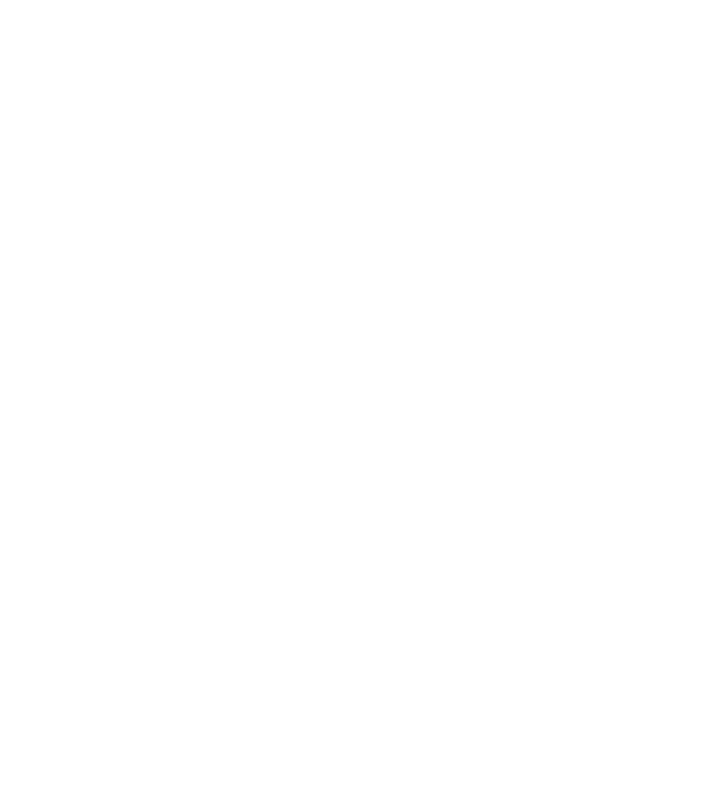
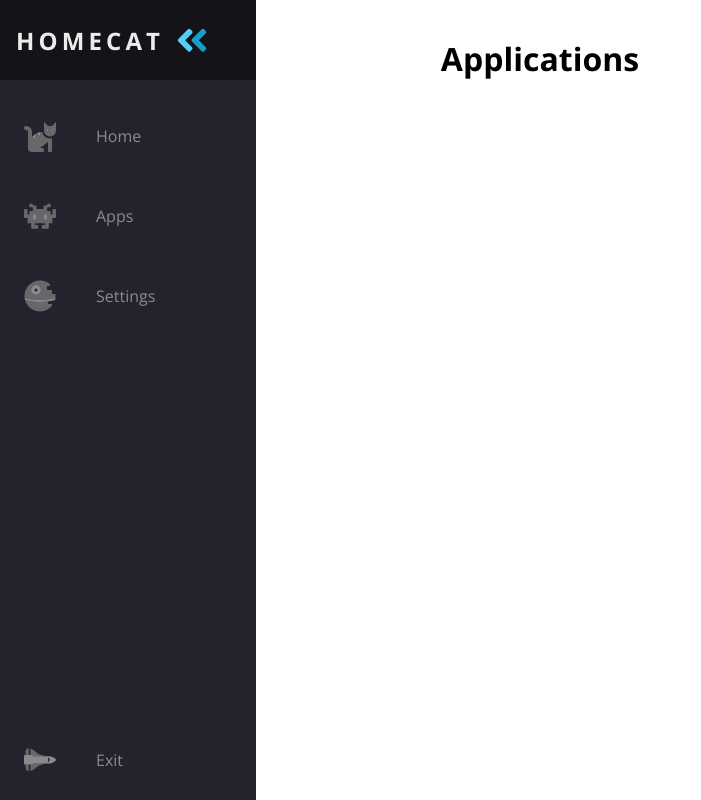
Before and after one commit to koneko/homecat, an Electron app: page src/apps.html in a window 1000 px wide. Shown: the whole page, without its empty margins (0-701 px from the left). Drawn offline with nearby package versions, Linux system fonts and the light colour scheme.

Commit message:
added favicon and fixed issues

```diff
--- a/src/apps.html
+++ b/src/apps.html
@@ -0,0 +1,164 @@
+<head>
+    <meta name="viewport" content="width=device-width, initial-scale=1.0" />
+    <link rel="stylesheet" href="style.css" />
+    <!-- <link rel="stylesheet" href="https://stackpath.bootstrapcdn.com/bootstrap/4.5.2/css/bootstrap.min.css"> -->
+    <link
+      href="https://fonts.googleapis.com/css?family=Open+Sans:300,400,700&display=swap"
+      rel="stylesheet"
+    />
+  </head>
+
+  <body>
+    <nav class="navbar">
+      <ul class="navbar-nav">
+        <li class="logo">
+          <a href="#" class="nav-link">
+            <span class="link-text logo-text">HomeCat</span>
+            <svg
+              aria-hidden="true"
+              focusable="false"
+              data-prefix="fad"
+              data-icon="angle-double-right"
+              role="img"
+              xmlns="http://www.w3.org/2000/svg"
+              viewBox="0 0 448 512"
+              class="svg-inline--fa fa-angle-double-right fa-w-14 fa-5x"
+            >
+              <g class="fa-group">
+                <path
+                  fill="currentColor"
+                  d="M224 273L88.37 409a23.78 23.78 0 0 1-33.8 0L32 386.36a23.94 23.94 0 0 1 0-33.89l96.13-96.37L32 159.73a23.94 23.94 0 0 1 0-33.89l22.44-22.79a23.78 23.78 0 0 1 33.8 0L223.88 239a23.94 23.94 0 0 1 .1 34z"
+                  class="fa-secondary"
+                ></path>
+                <path
+                  fill="currentColor"
+                  d="M415.89 273L280.34 409a23.77 23.77 0 0 1-33.79 0L224 386.26a23.94 23.94 0 0 1 0-33.89L320.11 256l-96-96.47a23.94 23.94 0 0 1 0-33.89l22.52-22.59a23.77 23.77 0 0 1 33.79 0L416 239a24 24 0 0 1-.11 34z"
+                  class="fa-primary"
+                ></path>
+              </g>
+            </svg>
+          </a>
+        </li>
+
+        <li class="nav-item">
+          <a href="index.html" class="nav-link">
+            <svg
+              aria-hidden="true"
+              focusable="false"
+              data-prefix="fad"
+              data-icon="cat"
+              role="img"
+              xmlns="http://www.w3.org/2000/svg"
+              viewBox="0 0 512 512"
+              class="svg-inline--fa fa-cat fa-w-16 fa-9x"
+            >
+              <g class="fa-group">
+                <path
+                  fill="currentColor"
+                  d="M448 96h-64l-64-64v134.4a96 96 0 0 0 192 0V32zm-72 80a16 16 0 1 1 16-16 16 16 0 0 1-16 16zm80 0a16 16 0 1 1 16-16 16 16 0 0 1-16 16zm-165.41 16a204.07 204.07 0 0 0-34.59 2.89V272l-43.15-64.73a183.93 183.93 0 0 0-44.37 26.17L192 304l-60.94-30.47L128 272v-80a96.1 96.1 0 0 0-96-96 32 32 0 0 0 0 64 32 32 0 0 1 32 32v256a64.06 64.06 0 0 0 64 64h176a16 16 0 0 0 16-16v-16a32 32 0 0 0-32-32h-32l128-96v144a16 16 0 0 0 16 16h32a16 16 0 0 0 16-16V289.86a126.78 126.78 0 0 1-32 4.54c-61.81 0-113.52-44.05-125.41-102.4z"
+                  class="fa-secondary"
+                ></path>
+                <path
+                  fill="currentColor"
+                  d="M376 144a16 16 0 1 0 16 16 16 16 0 0 0-16-16zm80 0a16 16 0 1 0 16 16 16 16 0 0 0-16-16zM131.06 273.53L192 304l-23.52-70.56a192.06 192.06 0 0 0-37.42 40.09zM256 272v-77.11a198.62 198.62 0 0 0-43.15 12.38z"
+                  class="fa-primary"
+                ></path>
+              </g>
+            </svg>
+            <span class="link-text">Home</span>
+          </a>
+        </li>
+
+        <li class="nav-item">
+          <a href="#" class="nav-link">
+            <svg
+              aria-hidden="true"
+              focusable="false"
+              data-prefix="fad"
+              data-icon="alien-monster"
+              role="img"
+              xmlns="http://www.w3.org/2000/svg"
+              viewBox="0 0 576 512"
+              class="svg-inline--fa fa-alien-monster fa-w-18 fa-9x"
+            >
+              <g class="fa-group">
+                <path
+                  fill="currentColor"
+                  d="M560,128H528a15.99954,15.99954,0,0,0-16,16v80H480V176a15.99954,15.99954,0,0,0-16-16H416V96h48a16.00079,16.00079,0,0,0,16-16V48a15.99954,15.99954,0,0,0-16-16H432a15.99954,15.99954,0,0,0-16,16V64H368a15.99954,15.99954,0,0,0-16,16v48H224V80a15.99954,15.99954,0,0,0-16-16H160V48a15.99954,15.99954,0,0,0-16-16H112A15.99954,15.99954,0,0,0,96,48V80a16.00079,16.00079,0,0,0,16,16h48v64H112a15.99954,15.99954,0,0,0-16,16v48H64V144a15.99954,15.99954,0,0,0-16-16H16A15.99954,15.99954,0,0,0,0,144V272a16.00079,16.00079,0,0,0,16,16H64v80a16.00079,16.00079,0,0,0,16,16h48v80a16.00079,16.00079,0,0,0,16,16h96a16.00079,16.00079,0,0,0,16-16V432a15.99954,15.99954,0,0,0-16-16H192V384H384v32H336a15.99954,15.99954,0,0,0-16,16v32a16.00079,16.00079,0,0,0,16,16h96a16.00079,16.00079,0,0,0,16-16V384h48a16.00079,16.00079,0,0,0,16-16V288h48a16.00079,16.00079,0,0,0,16-16V144A15.99954,15.99954,0,0,0,560,128ZM224,320H160V224h64Zm192,0H352V224h64Z"
+                  class="fa-secondary"
+                ></path>
+                <path
+                  fill="currentColor"
+                  d="M160,320h64V224H160Zm192-96v96h64V224Z"
+                  class="fa-primary"
+                ></path>
+              </g>
+            </svg>
+            <span class="link-text">Apps</span>
+          </a>
+        </li>
+
+        <li class="nav-item">
+          <a href="settings.html" class="nav-link">
+            <svg
+              aria-hidden="true"
+              focusable="false"
+              data-prefix="fad"
+              data-icon="space-station-moon-alt"
+              role="img"
+              xmlns="http://www.w3.org/2000/svg"
+              viewBox="0 0 512 512"
+              class="svg-inline--fa fa-space-station-moon-alt fa-w-16 fa-5x"
+            >
+              <g class="fa-group">
+                <path
+                  fill="currentColor"
+                  d="M501.70312,224H448V160H368V96h48V66.67383A246.86934,246.86934,0,0,0,256,8C119.03125,8,8,119.0332,8,256a250.017,250.017,0,0,0,1.72656,28.26562C81.19531,306.76953,165.47656,320,256,320s174.80469-13.23047,246.27344-35.73438A250.017,250.017,0,0,0,504,256,248.44936,248.44936,0,0,0,501.70312,224ZM192,240a80,80,0,1,1,80-80A80.00021,80.00021,0,0,1,192,240ZM384,343.13867A940.33806,940.33806,0,0,1,256,352c-87.34375,0-168.71094-11.46094-239.28906-31.73633C45.05859,426.01953,141.29688,504,256,504a247.45808,247.45808,0,0,0,192-91.0918V384H384Z"
+                  class="fa-secondary"
+                ></path>
+                <path
+                  fill="currentColor"
+                  d="M256,320c-90.52344,0-174.80469-13.23047-246.27344-35.73438a246.11376,246.11376,0,0,0,6.98438,35.998C87.28906,340.53906,168.65625,352,256,352s168.71094-11.46094,239.28906-31.73633a246.11376,246.11376,0,0,0,6.98438-35.998C430.80469,306.76953,346.52344,320,256,320Zm-64-80a80,80,0,1,0-80-80A80.00021,80.00021,0,0,0,192,240Zm0-104a24,24,0,1,1-24,24A23.99993,23.99993,0,0,1,192,136Z"
+                  class="fa-primary"
+                ></path>
+              </g>
+            </svg>
+            <span class="link-text">Settings</span>
+          </a>
+        </li>
+
+        <li class="nav-item">
+          <a onclick="window.close()" class="nav-link">
+            <svg
+              aria-hidden="true"
+              focusable="false"
+              data-prefix="fad"
+              data-icon="space-shuttle"
+              role="img"
+              xmlns="http://www.w3.org/2000/svg"
+              viewBox="0 0 640 512"
+              class="svg-inline--fa fa-space-shuttle fa-w-20 fa-5x"
+            >
+              <g class="fa-group">
+                <path
+                  fill="currentColor"
+                  d="M32 416c0 35.35 21.49 64 48 64h16V352H32zm154.54-232h280.13L376 168C243 140.59 222.45 51.22 128 34.65V160h18.34a45.62 45.62 0 0 1 40.2 24zM32 96v64h64V32H80c-26.51 0-48 28.65-48 64zm114.34 256H128v125.35C222.45 460.78 243 371.41 376 344l90.67-16H186.54a45.62 45.62 0 0 1-40.2 24z"
+                  class="fa-secondary"
+                ></path>
+                <path
+                  fill="currentColor"
+                  d="M592.6 208.24C559.73 192.84 515.78 184 472 184H186.54a45.62 45.62 0 0 0-40.2-24H32c-23.2 0-32 10-32 24v144c0 14 8.82 24 32 24h114.34a45.62 45.62 0 0 0 40.2-24H472c43.78 0 87.73-8.84 120.6-24.24C622.28 289.84 640 272 640 256s-17.72-33.84-47.4-47.76zM488 296a8 8 0 0 1-8-8v-64a8 8 0 0 1 8-8c31.91 0 31.94 80 0 80z"
+                  class="fa-primary"
+                ></path>
+              </g>
+            </svg>
+            <span class="link-text">Exit</span>
+          </a>
+        </li>
+      </ul>
+    </nav>
+
+    <main>
+        <h1>Applications</h1>
+    </main>
+  </body>
--- a/src/index.js
+++ b/src/index.js
@@ -11,6 +11,8 @@ const createWindow = () => {
   const mainWindow = new BrowserWindow({
     width: 1000,
     height: 800,
+    title: 'Homecat',
+    icon: path.join(__dirname, 'favicon.ico')
   });
 
   // and load the index.html of the app.
--- a/src/theme.js
+++ /dev/null
@@ -1,3 +0,0 @@
-function exit() {
-  process.exit()
-}
```
Also changed, not shown: src/index.html (+0 -1 lines), src/settings.html (+164 -0 lines), src/favicon.ico (added).
